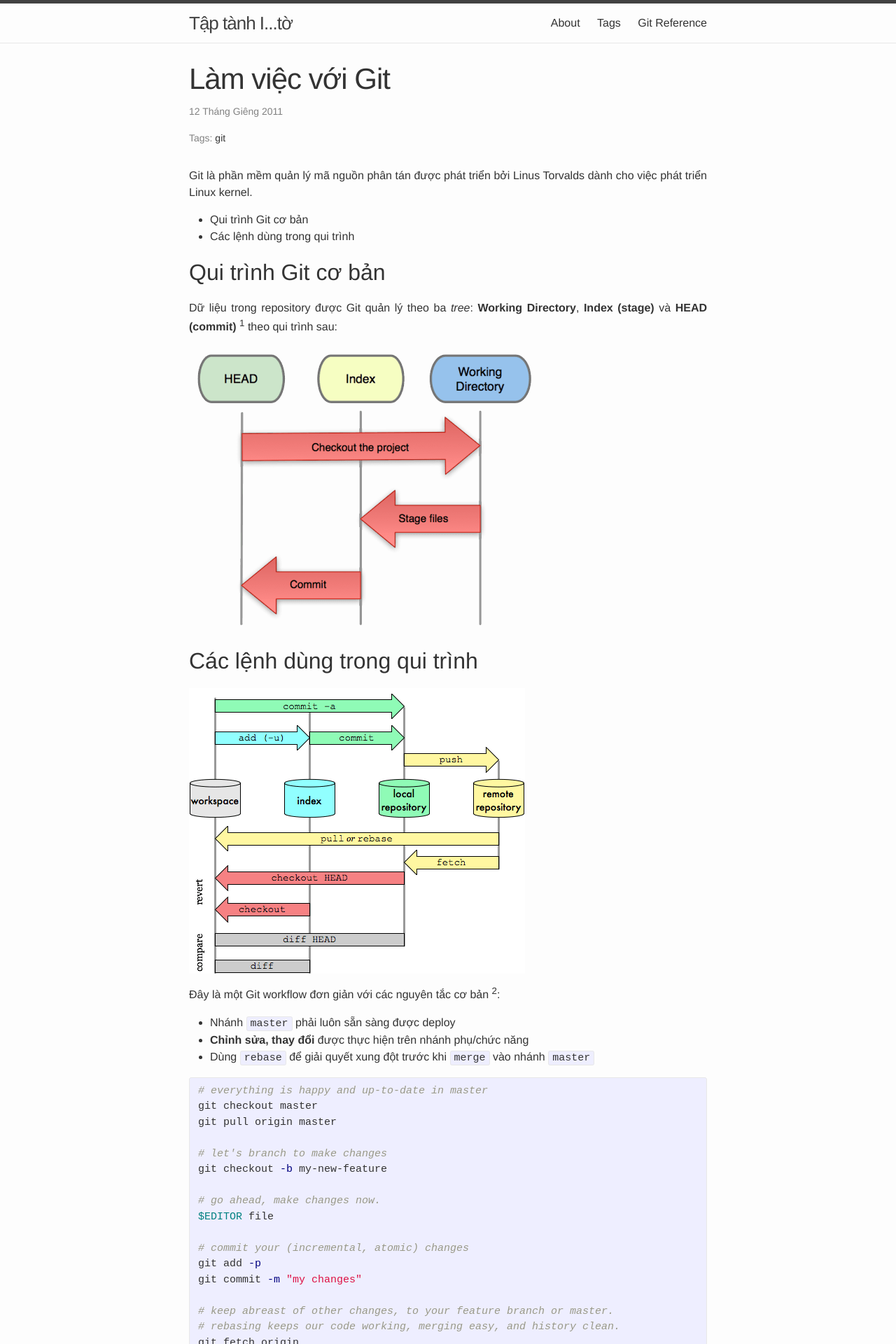
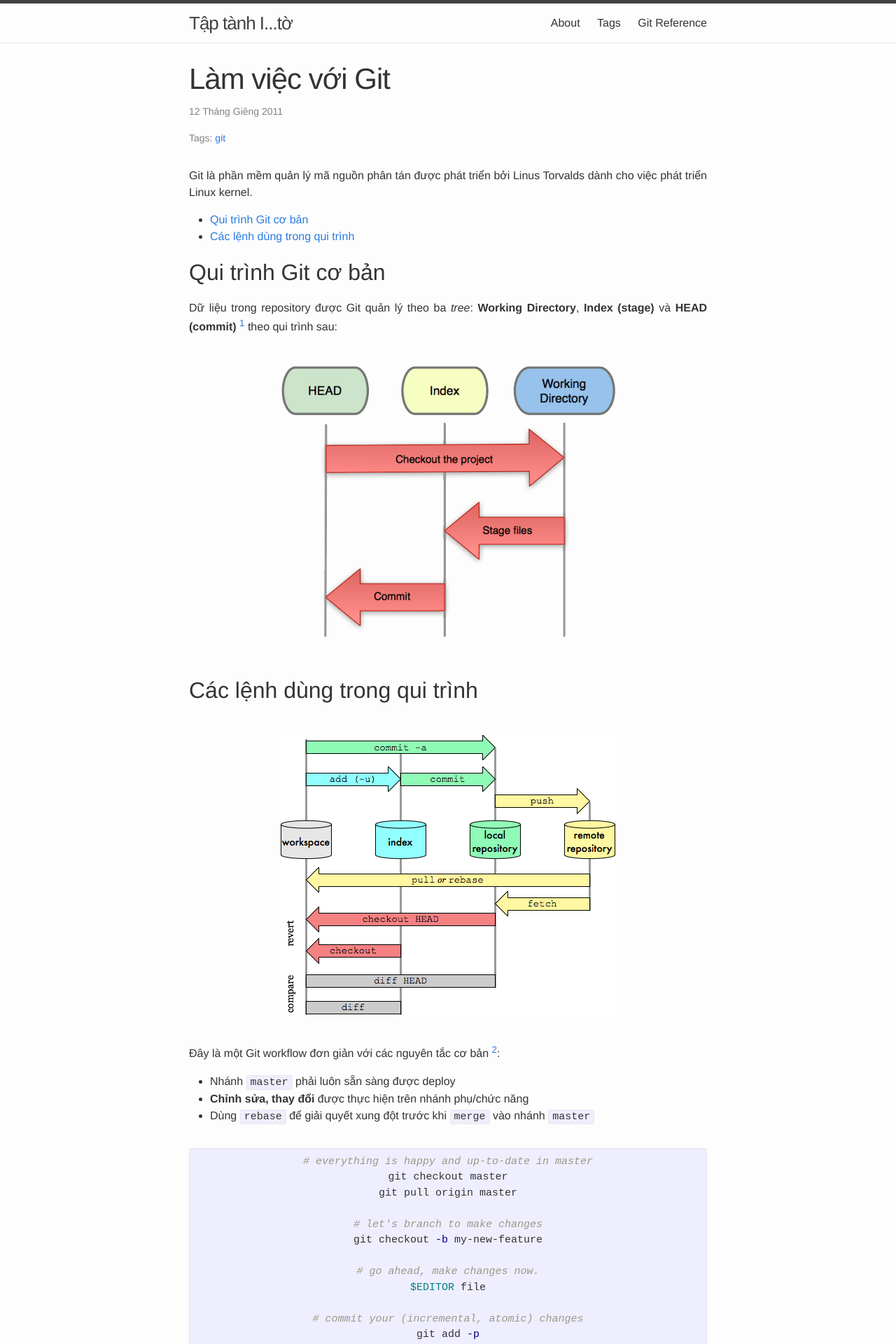
Before and after one commit to tuantda/tuantda.github.io, a Jekyll site: the page built from _posts/2011-01-12-lam-viec-voi-git.md, in a window 1280 px wide. Shown: the top 1920 px of the page at 70% size. Built offline with Jekyll 4.4.1, drawn with Linux system fonts in a browser that asks for light colours.

Commit message:
them thuoc tinh figure va figcaption. Cac hinh anh trong post duoc dinh nghia thong qua tep figure.html

```diff
--- a/_sass/_base.scss
+++ b/_sass/_base.scss
@@ -52,8 +52,14 @@
 /**
  * Figures
  */
-figure > img {
+figure {
+    margin: 2em 0;
+    text-align: center;
     display: block;
+}
+
+figure img {
+    margin-bottom: 0.5em;
 }
 
 figcaption {
@@ -91,12 +97,13 @@
  * Links
  */
 a {
-    color: $text-color;
+    color: $brand-color;
     text-decoration: none;
 
     &:visited {
-        color: lighten($text-color, 15%);
+        color: lighten($brand-color, 15%);
     }
+
 
     &:hover {
         color: $brand-color;
```
Also changed, not shown: _includes/figure.html (added, +10 -0 lines).
